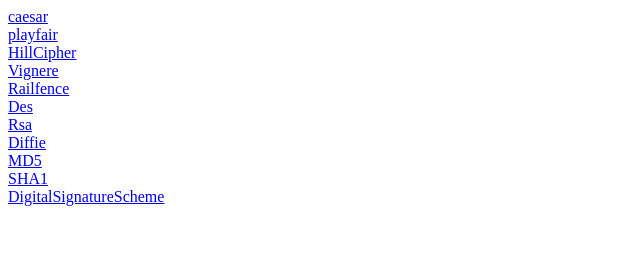
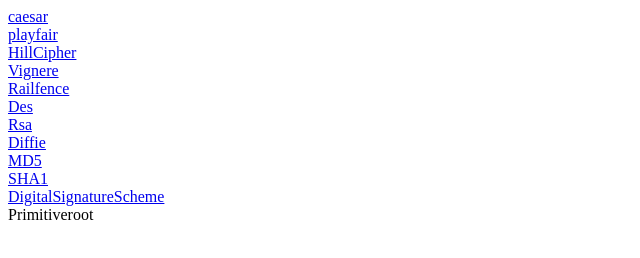
Before and after one commit to uklabs/uklabs.github.io, a plain HTML site: page index.html in a window 1280 px wide. Shown: the whole page, without its empty margins (0-640 px from the left). Drawn offline with Linux system fonts and the light colour scheme.

Commit message:
Update index.html

```diff
--- a/index.html
+++ b/index.html
@@ -11,5 +11,6 @@
 <a href="MD5.txt">MD5</a></br>
 <a href="SHA1.txt">SHA1</a></br>
 <a href="DSS.txt">DigitalSignatureScheme</a></br>
+<a herf="Primitiveroot.txt">Primitiveroot</a></br>
 </body>
 </html>
```
